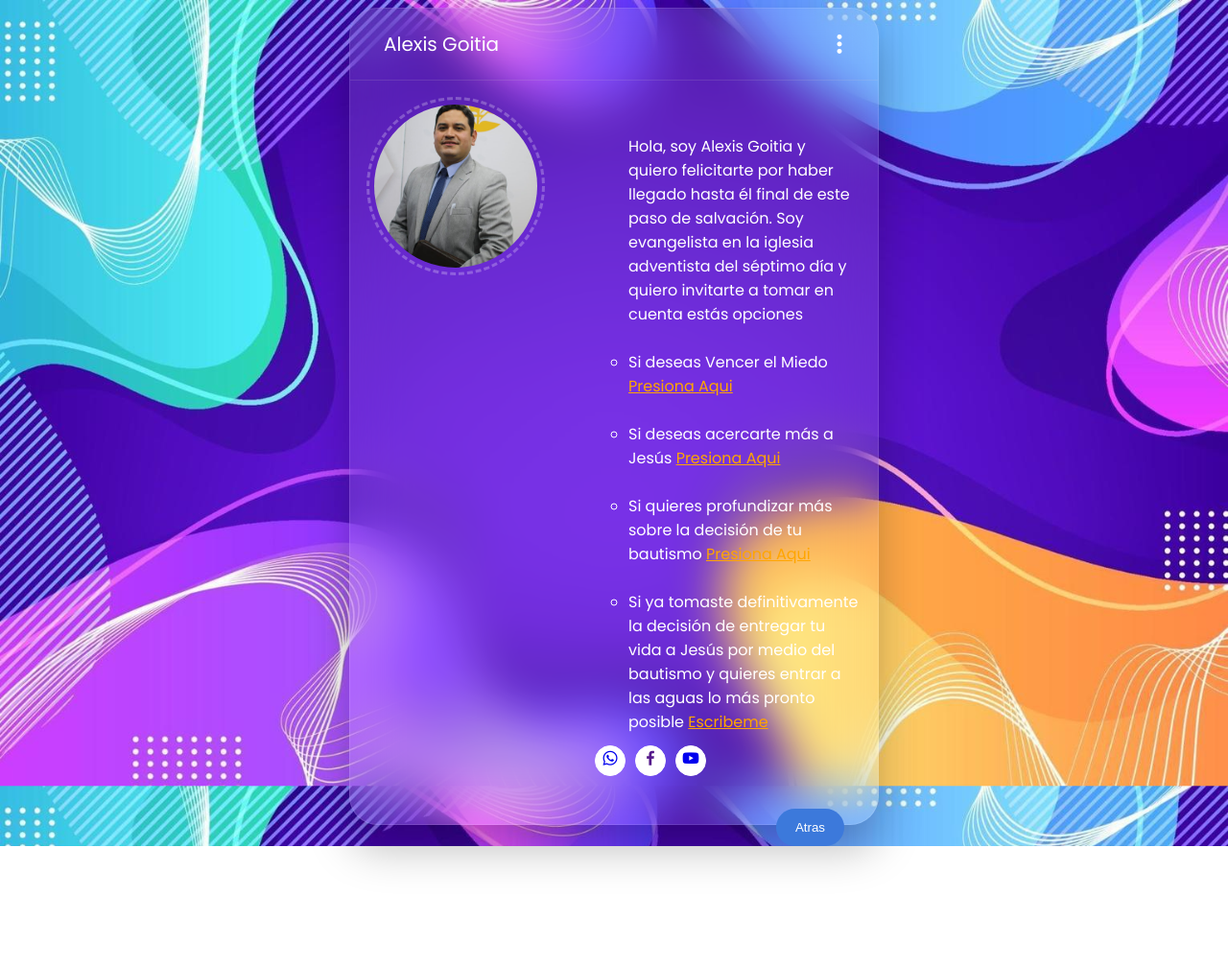
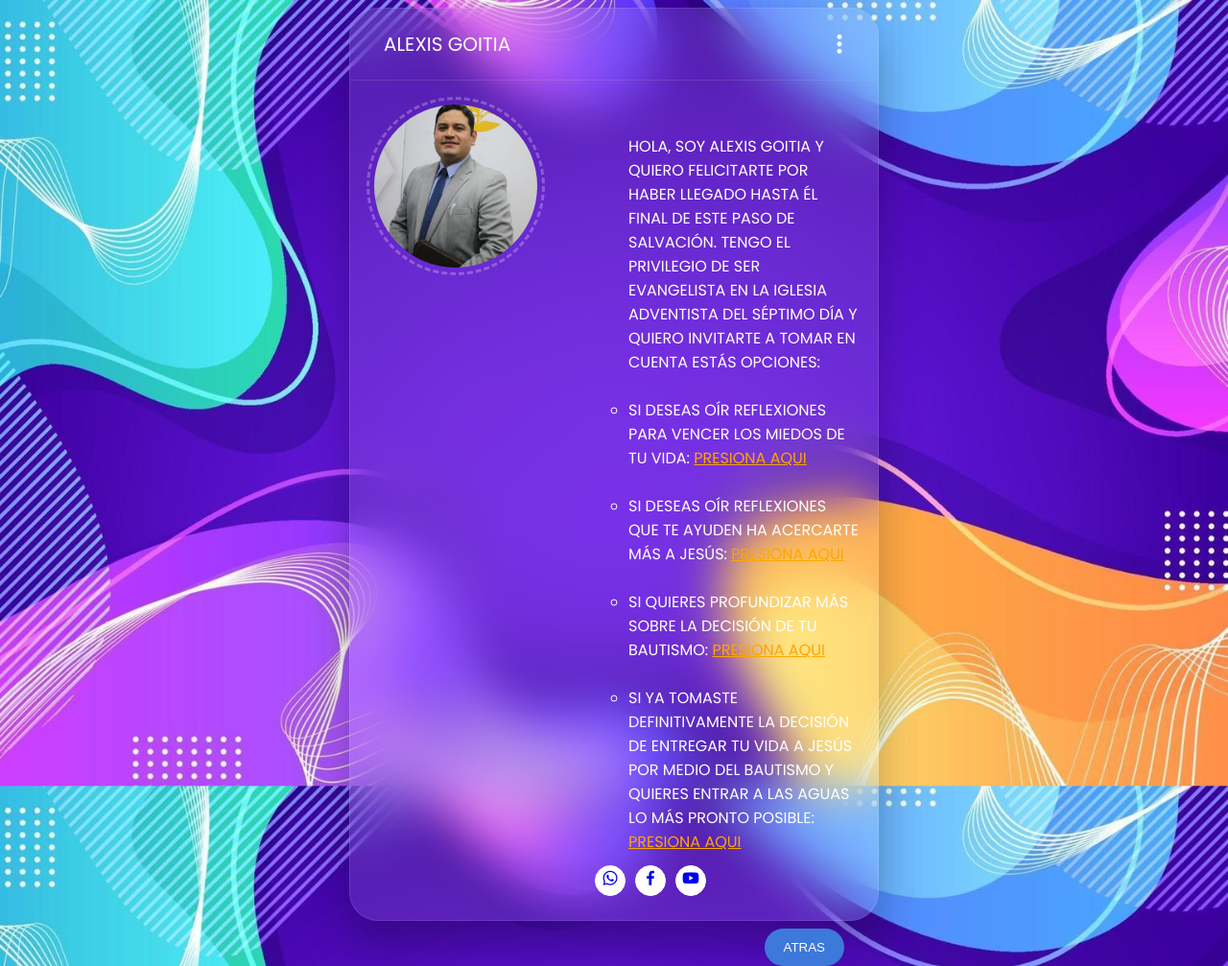
Before and after one commit to 7PasosdeSlavacion/Paso_1, a plain HTML site: page alexis.html in a window 1280 px wide. Shown: the whole page at 96% size. Before the commit the page ends 882 px from the top, so only its background shows below. Drawn offline with nearby package versions, Linux system fonts and the light colour scheme.

Commit message:
Add files via upload

```diff
--- a/alexis.css
+++ b/alexis.css
@@ -1,4 +1,8 @@
 @import url('https://fonts.googleapis.com/css2?family=Poppins:ital,wght@0,100;0,200;0,300;0,400;0,500;0,600;0,700;0,800;0,900;1,100;1,200;1,300;1,400;1,500;1,600;1,700;1,800;1,900&display=swap');
+
+*{
+    text-transform: uppercase;
+}
 
 body {
     font-family: 'poppins', sans-serif;
@@ -20,7 +24,7 @@ section {
 .card {
     position: relative;
     width: 550px;
-    height: 850px;
+    height: 950px;
     backdrop-filter: blur(25px);
     background: rgba(255, 255, 255, .1);
     box-shadow: 0 25px 45px rgba(0, 0, 0, .25);
--- a/alexis.html
+++ b/alexis.html
@@ -30,30 +30,28 @@
                         <!-- <label for="">Skills:</label>-->
                         <div>
                             <ul>
-                                <li style="list-style: none;">Hola, soy Alexis Goitia y quiero felicitarte por haber
-                                    llegado hasta él final de
-                                    este paso de salvación. Soy evangelista en la iglesia adventista del séptimo día y
-                                    quiero invitarte a tomar en cuenta estás opciones</li>
+                                <li style="list-style: none;">Hola, soy Alexis Goitia y quiero felicitarte por haber llegado hasta él final de este paso de salvación. Tengo el privilegio de ser  evangelista en la Iglesia Adventista Del Séptimo Día y quiero invitarte a tomar en cuenta estás opciones:
+                                </li>
                                 <br>
-                                <li>Si deseas Vencer el Miedo <a
+                                <li>Si deseas oír reflexiones para  Vencer los Miedos de tu vida: <a
                                         href="https://www.youtube.com/watch?v=DaLzuaC82-w&list=PLZ0yIOXiQ3mXzPfbT8qeft_4Ap2GirU4a&ab_channel=AlexisGoitia"
                                         style="color: orange;">Presiona Aqui</a></li>
                                 <br>
-                                <li>Si deseas acercarte más a Jesús <a
+                                <li>Si deseas oír reflexiones que te ayuden ha acercarte más a Jesús: <a
                                         href="https://www.youtube.com/watch?v=W1M4tSes8n4&list=PLZ0yIOXiQ3mWoU3lO5OIOqBn0Fi6H1vIK&ab_channel=AlexisGoitia"
                                         style="color: orange;">Presiona Aqui</a>
                                 </li><br>
-                                <li>Si quieres profundizar más sobre la decisión de tu bautismo <a
+                                <li>Si quieres profundizar más sobre la decisión de tu bautismo: <a
                                         href="https://www.youtube.com/watch?v=mOO1sISeEBU&list=PLZ0yIOXiQ3mXudD7pyAl3heOUC8_kHc5M&ab_channel=AlexisGoitia"
                                         style="color: orange;">Presiona Aqui</a></li><br>
-                                <li>Si ya tomaste definitivamente la decisión de entregar tu vida a Jesús por medio del
-                                    bautismo y quieres entrar a las aguas lo más pronto posible <a href="https://wa.me/573167316375"
-                                        style="color: orange;">Escribeme</a></li>
+                                <li>Si ya tomaste definitivamente la decisión de entregar tu vida a Jesús por medio del bautismo y quieres entrar a las aguas lo más pronto posible: <a
+                                        href="https://wa.me/573167316375" style="color: orange;">Presiona Aqui</a></li>
                             </ul>
                         </div>
                         <div class="social-icon">
                             <span><a href="https://wa.me/573167316375"><i class="bx bxl-whatsapp"></i></a></span>
-                            <span><a href=""><i class="bx bxl-facebook"></i></a></span>
+                            <span><a href="https://www.facebook.com/alexisjose.goitiagarcia.5"><i
+                                        class="bx bxl-facebook"></i></a></span>
                             <span><a href="https://www.youtube.com/@alexisgoitia4145/community"><i
                                         class="bx bxl-youtube"></i></a></span>
                         </div>
--- a/scripts.js
+++ b/scripts.js
@@ -4,7 +4,8 @@ function inicio(){
 }
 
 function salir() {
-window.close();
+    var url = 'https://www.google.com';
+    window.location.href = url
 }
 
 function alexis(){
```
